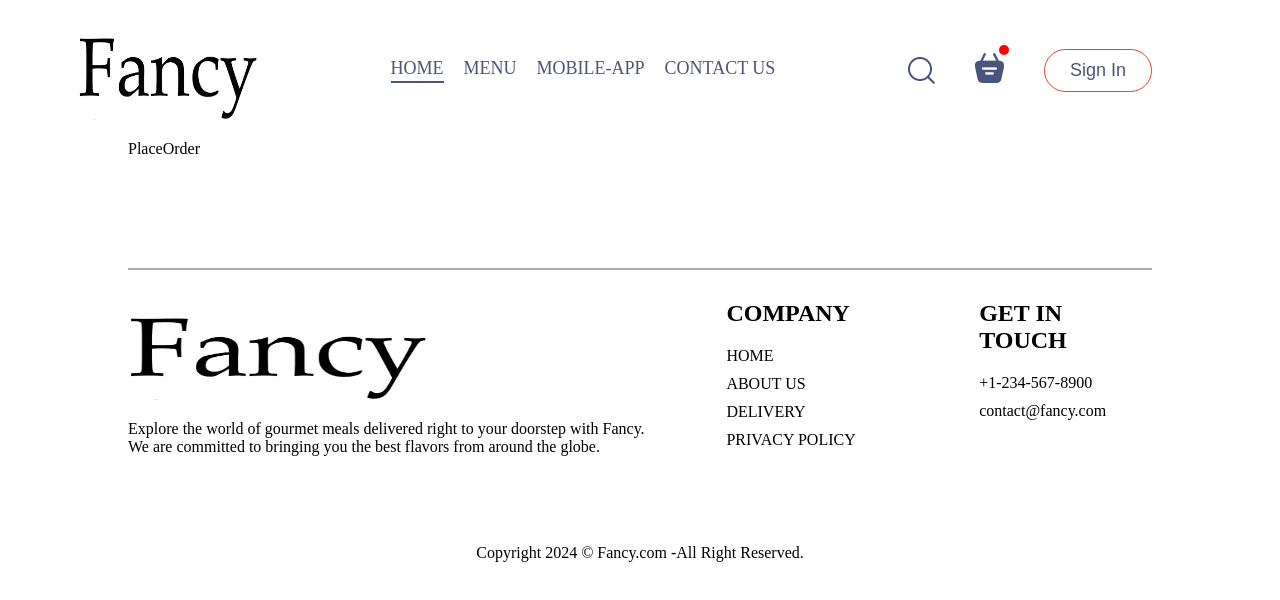
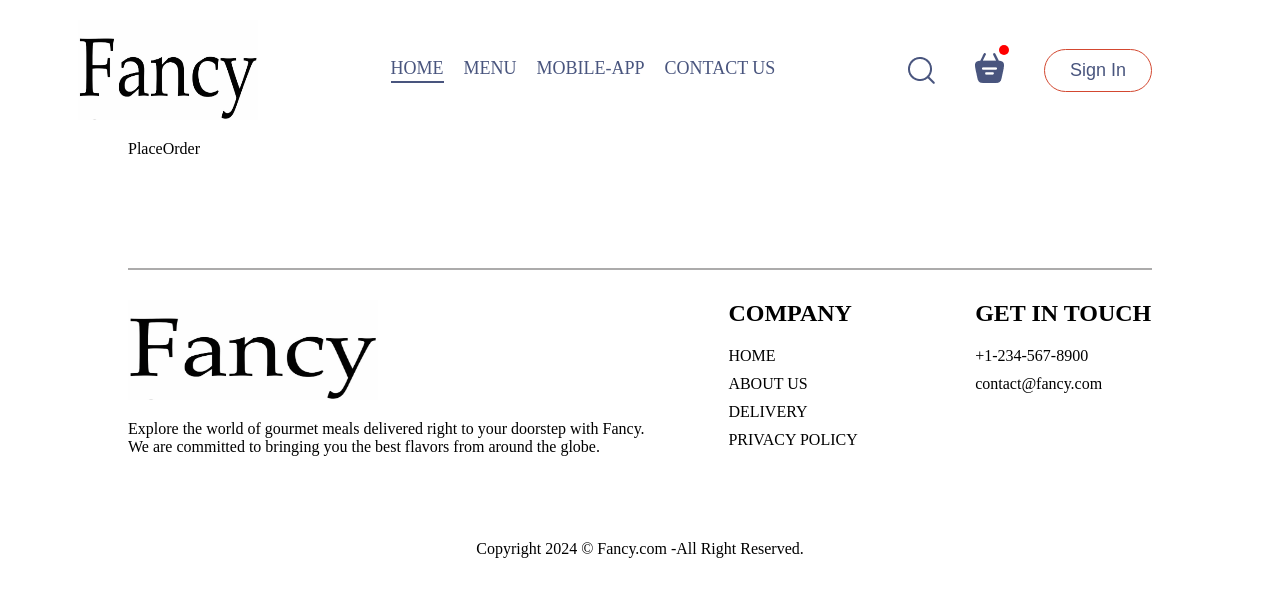
Before and after one commit to mehmetpektass/Food-Delivery-MERN-Stack, a React (Vite) app in the folder project/client/: page /order in a window 1280 px wide. Shown: the top 600 px of the page. Built offline with nearby package versions, Linux system fonts and the light colour scheme.

Commit message:
created some styles of footer for parts

```diff
--- a/project/client/src/components/Footer/Footer.css
+++ b/project/client/src/components/Footer/Footer.css
@@ -20,13 +20,12 @@
 .footer-content {
   display: grid;
   grid-template-columns: 3fr 1fr 1fr;
-  gap: 80px;
+  gap: 70px;
   width: 100%;
 }
 .logo {
-  width: 300px;
+  width: 250px;
   height: 100px;
-  border-radius: 12px;
 }
 .footer-content-left,
 .footer-content-right,
@@ -42,3 +41,11 @@
   list-style: none;
   margin-bottom: 10px;
 }
+.footer-content-right h2,
+.footer-content-center h2 {
+  color: #000000;
+}
+.footer-social-icons img{
+    width: 40px;
+    margin-right: 15px;
+}
```
